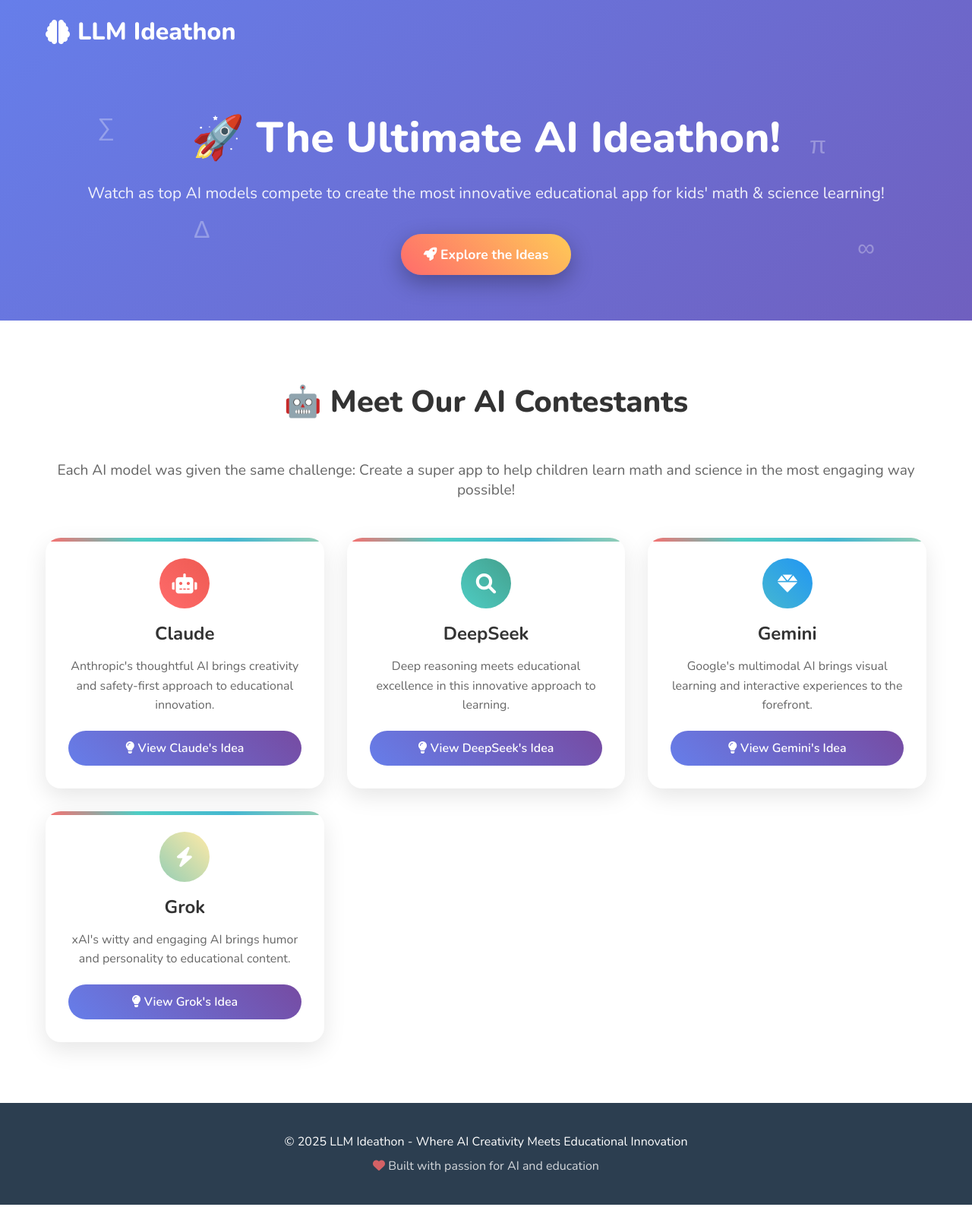
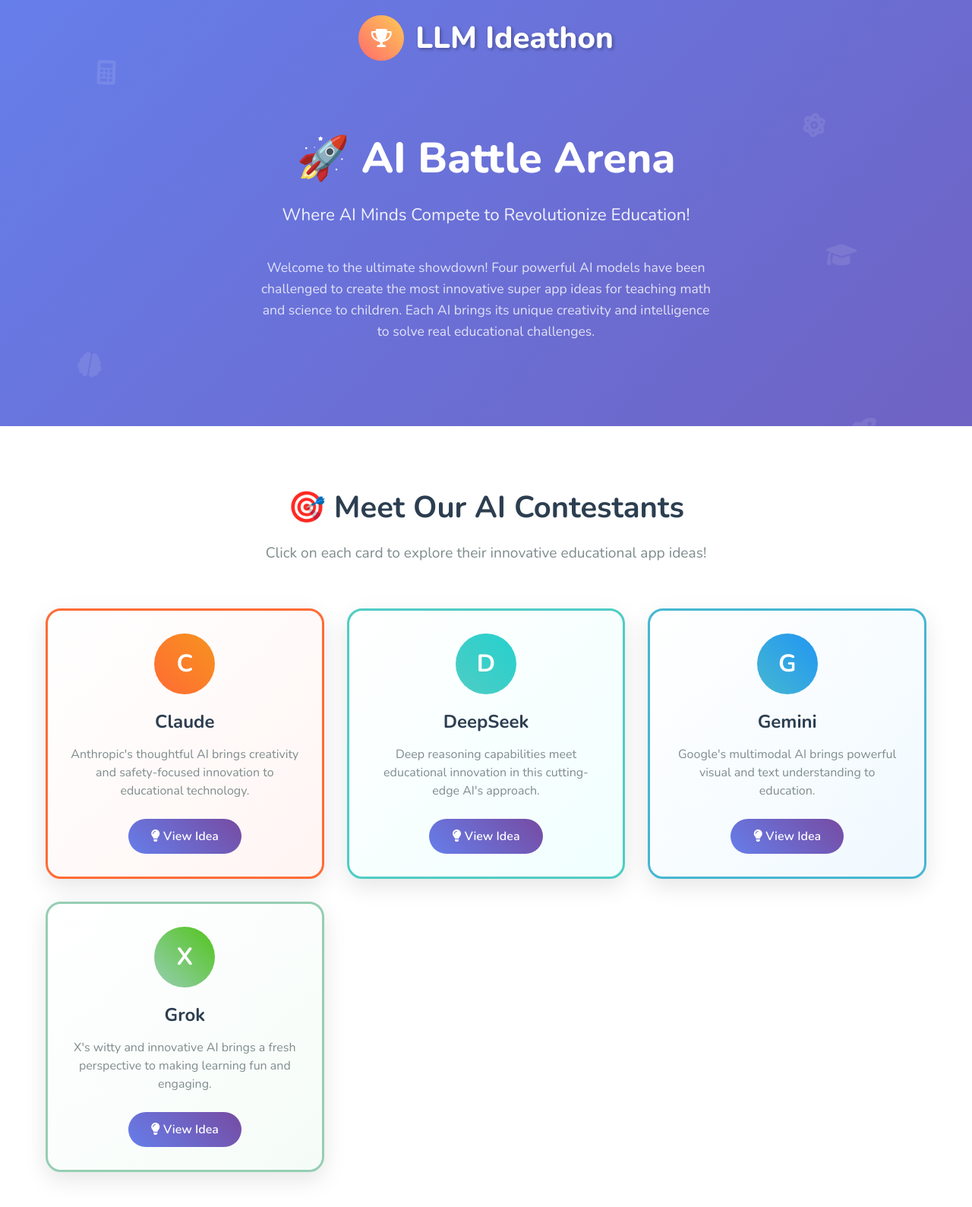
Before and after one commit to ssh-sunil/llm-ideathone, a plain HTML site: page index.html in a window 1280 px wide. Shown: the top 1589 px of the page at 76% size. Drawn offline with nearby package versions, Linux system fonts and the light colour scheme.

Commit message:
Update index.html

```diff
--- a/index.html
+++ b/index.html
@@ -3,7 +3,7 @@
 <head>
     <meta charset="UTF-8">
     <meta name="viewport" content="width=device-width, initial-scale=1.0">
-    <title>LLM Ideathon - AI Models Battle for the Best EdTech Idea!</title>
+    <title>LLM Ideathon - AI Battle for Education</title>
     <link href="https://fonts.googleapis.com/css2?family=Nunito:wght@400;600;700;800&display=swap" rel="stylesheet">
     <link rel="stylesheet" href="https://cdnjs.cloudflare.com/ajax/libs/font-awesome/6.0.0/css/all.min.css">
     <style>
@@ -27,30 +27,44 @@
         }
 
         /* Header */
-        header {
+        .header {
             padding: 20px 0;
+            text-align: center;
             position: relative;
-            z-index: 100;
-        }
-
-        nav {
-            display: flex;
-            justify-content: space-between;
-            align-items: center;
+            z-index: 10;
         }
 
         .logo {
-            font-size: 2rem;
+            display: inline-flex;
+            align-items: center;
+            gap: 15px;
+            margin-bottom: 10px;
+        }
+
+        .logo-icon {
+            width: 60px;
+            height: 60px;
+            background: linear-gradient(45deg, #ff6b6b, #feca57);
+            border-radius: 50%;
+            display: flex;
+            align-items: center;
+            justify-content: center;
+            font-size: 24px;
+            color: white;
+            animation: bounce 2s infinite;
+        }
+
+        .logo-text {
+            font-size: 2.5rem;
             font-weight: 800;
             color: white;
-            text-decoration: none;
-            display: flex;
-            align-items: center;
-            gap: 10px;
+            text-shadow: 2px 2px 4px rgba(0,0,0,0.3);
         }
 
-        .logo i {
-            animation: bounce 2s infinite;
+        @keyframes bounce {
+            0%, 20%, 50%, 80%, 100% { transform: translateY(0); }
+            40% { transform: translateY(-10px); }
+            60% { transform: translateY(-5px); }
         }
 
         /* Hero Section */
@@ -60,7 +74,7 @@
             position: relative;
         }
 
-        .hero h1 {
+        .hero-title {
             font-size: 3.5rem;
             font-weight: 800;
             color: white;
@@ -68,30 +82,49 @@
             animation: slideInDown 1s ease-out;
         }
 
-        .hero p {
-            font-size: 1.3rem;
-            color: rgba(255, 255, 255, 0.9);
+        .hero-subtitle {
+            font-size: 1.4rem;
+            color: rgba(255,255,255,0.9);
             margin-bottom: 40px;
             animation: slideInUp 1s ease-out 0.3s both;
         }
 
-        .cta-button {
-            display: inline-block;
-            background: linear-gradient(45deg, #ff6b6b, #feca57);
-            color: white;
-            padding: 15px 30px;
-            border-radius: 50px;
-            text-decoration: none;
-            font-weight: 700;
+        .hero-description {
             font-size: 1.1rem;
-            box-shadow: 0 10px 30px rgba(0, 0, 0, 0.3);
-            transition: all 0.3s ease;
-            animation: slideInUp 1s ease-out 0.6s both;
+            color: rgba(255,255,255,0.8);
+            max-width: 600px;
+            margin: 0 auto 50px;
+            line-height: 1.6;
+            animation: fadeIn 1s ease-out 0.6s both;
         }
 
-        .cta-button:hover {
-            transform: translateY(-3px);
-            box-shadow: 0 15px 40px rgba(0, 0, 0, 0.4);
+        /* Floating Elements */
+        .floating-elements {
+            position: absolute;
+            top: 0;
+            left: 0;
+            width: 100%;
+            height: 100%;
+            pointer-events: none;
+            overflow: hidden;
+        }
+
+        .floating-icon {
+            position: absolute;
+            font-size: 2rem;
+            color: rgba(255,255,255,0.1);
+            animation: float 6s ease-in-out infinite;
+        }
+
+        .floating-icon:nth-child(1) { top: 10%; left: 10%; animation-delay: 0s; }
+        .floating-icon:nth-child(2) { top: 20%; right: 15%; animation-delay: 1s; }
+        .floating-icon:nth-child(3) { top: 60%; left: 8%; animation-delay: 2s; }
+        .floating-icon:nth-child(4) { top: 70%; right: 10%; animation-delay: 3s; }
+        .floating-icon:nth-child(5) { top: 40%; left: 85%; animation-delay: 4s; }
+
+        @keyframes float {
+            0%, 100% { transform: translateY(0px) rotate(0deg); }
+            50% { transform: translateY(-20px) rotate(10deg); }
         }
 
         /* Models Grid */
@@ -101,130 +134,168 @@
             position: relative;
         }
 
-        .models-section h2 {
+        .models-title {
             text-align: center;
             font-size: 2.5rem;
-            font-weight: 800;
-            color: #333;
-            margin-bottom: 50px;
-            animation: fadeInUp 1s ease-out;
+            font-weight: 700;
+            color: #2c3e50;
+            margin-bottom: 20px;
+        }
+
+        .models-subtitle {
+            text-align: center;
+            font-size: 1.2rem;
+            color: #7f8c8d;
+            margin-bottom: 60px;
         }
 
         .models-grid {
             display: grid;
-            grid-template-columns: repeat(auto-fit, minmax(300px, 1fr));
+            grid-template-columns: repeat(auto-fit, minmax(280px, 1fr));
             gap: 30px;
-            margin-top: 50px;
+            margin-bottom: 60px;
         }
 
         .model-card {
             background: white;
             border-radius: 20px;
             padding: 30px;
-            box-shadow: 0 10px 30px rgba(0, 0, 0, 0.1);
+            box-shadow: 0 10px 30px rgba(0,0,0,0.1);
+            text-align: center;
             transition: all 0.3s ease;
-            position: relative;
-            overflow: hidden;
-            animation: fadeInUp 1s ease-out;
+            border: 3px solid transparent;
+            cursor: pointer;
+            animation: slideInUp 0.6s ease-out;
         }
 
         .model-card:hover {
             transform: translateY(-10px);
-            box-shadow: 0 20px 50px rgba(0, 0, 0, 0.2);
+            box-shadow: 0 20px 40px rgba(0,0,0,0.15);
         }
 
-        .model-card::before {
-            content: '';
-            position: absolute;
-            top: 0;
-            left: 0;
-            right: 0;
-            height: 5px;
-            background: linear-gradient(45deg, #ff6b6b, #4ecdc4, #45b7d1, #96ceb4);
+        .model-card.claude {
+            border-color: #ff6b35;
+            background: linear-gradient(135deg, #fff 0%, #fff5f3 100%);
+        }
+
+        .model-card.deepseek {
+            border-color: #4ecdc4;
+            background: linear-gradient(135deg, #fff 0%, #f0fffe 100%);
+        }
+
+        .model-card.gemini {
+            border-color: #45b7d1;
+            background: linear-gradient(135deg, #fff 0%, #f0f9ff 100%);
+        }
+
+        .model-card.grok {
+            border-color: #96ceb4;
+            background: linear-gradient(135deg, #fff 0%, #f5fcf8 100%);
         }
 
         .model-icon {
-            width: 60px;
-            height: 60px;
+            width: 80px;
+            height: 80px;
             border-radius: 50%;
             margin: 0 auto 20px;
             display: flex;
             align-items: center;
             justify-content: center;
-            font-size: 1.5rem;
+            font-size: 2rem;
             color: white;
-            animation: pulse 2s infinite;
+            font-weight: bold;
         }
 
-        .claude { background: linear-gradient(45deg, #ff6b6b, #ee5a52); }
-        .deepseek { background: linear-gradient(45deg, #4ecdc4, #44a08d); }
-        .gemini { background: linear-gradient(45deg, #45b7d1, #2196f3); }
-        .grok { background: linear-gradient(45deg, #96ceb4, #ffeaa7); }
+        .claude .model-icon { background: linear-gradient(45deg, #ff6b35, #f7931e); }
+        .deepseek .model-icon { background: linear-gradient(45deg, #4ecdc4, #26d0ce); }
+        .gemini .model-icon { background: linear-gradient(45deg, #45b7d1, #2196f3); }
+        .grok .model-icon { background: linear-gradient(45deg, #96ceb4, #52c41a); }
 
-        .model-card h3 {
+        .model-name {
             font-size: 1.5rem;
             font-weight: 700;
-            color: #333;
             margin-bottom: 15px;
-            text-align: center;
+            color: #2c3e50;
         }
 
-        .model-card p {
-            color: #666;
-            line-height: 1.6;
-            margin-bottom: 20px;
-            text-align: center;
+        .model-description {
+            color: #7f8c8d;
+            margin-bottom: 25px;
+            line-height: 1.5;
         }
 
         .view-idea-btn {
-            display: block;
-            width: 100%;
             background: linear-gradient(45deg, #667eea, #764ba2);
             color: white;
-            padding: 12px 20px;
             border: none;
+            padding: 12px 30px;
             border-radius: 25px;
             font-weight: 600;
+            font-size: 1rem;
+            cursor: pointer;
+            transition: all 0.3s ease;
             text-decoration: none;
-            text-align: center;
-            transition: all 0.3s ease;
+            display: inline-block;
         }
 
         .view-idea-btn:hover {
             transform: scale(1.05);
-            box-shadow: 0 5px 15px rgba(0, 0, 0, 0.2);
+            box-shadow: 0 5px 15px rgba(102, 126, 234, 0.4);
         }
 
-        /* Floating Elements */
-        .floating-element {
-            position: absolute;
-            animation: float 6s ease-in-out infinite;
+        /* Stats Section */
+        .stats-section {
+            background: linear-gradient(135deg, #667eea 0%, #764ba2 100%);
+            padding: 60px 0;
+            text-align: center;
         }
 
-        .floating-element:nth-child(odd) {
-            animation-delay: -3s;
+        .stats-grid {
+            display: grid;
+            grid-template-columns: repeat(auto-fit, minmax(200px, 1fr));
+            gap: 40px;
         }
 
-        .math-symbol {
-            font-size: 2rem;
-            color: rgba(255, 255, 255, 0.3);
+        .stat-item {
+            color: white;
+        }
+
+        .stat-number {
+            font-size: 3rem;
+            font-weight: 800;
+            margin-bottom: 10px;
+            animation: countUp 2s ease-out;
+        }
+
+        .stat-label {
+            font-size: 1.1rem;
+            opacity: 0.9;
         }
 
         /* Footer */
-        footer {
+        .footer {
             background: #2c3e50;
             color: white;
             text-align: center;
             padding: 40px 0;
         }
 
-        /* Animations */
-        @keyframes bounce {
-            0%, 20%, 50%, 80%, 100% { transform: translateY(0); }
-            40% { transform: translateY(-10px); }
-            60% { transform: translateY(-5px); }
+        .footer-content {
+            margin-bottom: 20px;
         }
 
+        .footer-title {
+            font-size: 1.3rem;
+            font-weight: 700;
+            margin-bottom: 15px;
+        }
+
+        .footer-text {
+            opacity: 0.8;
+            line-height: 1.6;
+        }
+
+        /* Animations */
         @keyframes slideInDown {
             from { opacity: 0; transform: translateY(-50px); }
             to { opacity: 1; transform: translateY(0); }
@@ -235,166 +306,202 @@
             to { opacity: 1; transform: translateY(0); }
         }
 
-        @keyframes fadeInUp {
-            from { opacity: 0; transform: translateY(30px); }
-            to { opacity: 1; transform: translateY(0); }
+        @keyframes fadeIn {
+            from { opacity: 0; }
+            to { opacity: 1; }
         }
 
-        @keyframes pulse {
-            0% { transform: scale(1); }
-            50% { transform: scale(1.1); }
-            100% { transform: scale(1); }
-        }
-
-        @keyframes float {
-            0%, 100% { transform: translateY(0px); }
-            50% { transform: translateY(-20px); }
+        @keyframes countUp {
+            from { opacity: 0; transform: scale(0.5); }
+            to { opacity: 1; transform: scale(1); }
         }
 
         /* Responsive */
         @media (max-width: 768px) {
-            .hero h1 { font-size: 2.5rem; }
-            .hero p { font-size: 1.1rem; }
+            .hero-title { font-size: 2.5rem; }
+            .hero-subtitle { font-size: 1.2rem; }
             .models-grid { grid-template-columns: 1fr; }
+            .logo-text { font-size: 2rem; }
+        }
+
+        /* Fun hover effects */
+        .model-card:hover .model-icon {
+            animation: wiggle 0.5s ease-in-out;
+        }
+
+        @keyframes wiggle {
+            0%, 100% { transform: rotate(0deg); }
+            25% { transform: rotate(-5deg); }
+            75% { transform: rotate(5deg); }
         }
     </style>
 </head>
 <body>
-    <header>
-        <nav class="container">
-            <a href="#" class="logo">
-                <i class="fas fa-brain"></i>
-                LLM Ideathon
-            </a>
-        </nav>
+    <div class="floating-elements">
+        <div class="floating-icon"><i class="fas fa-calculator"></i></div>
+        <div class="floating-icon"><i class="fas fa-atom"></i></div>
+        <div class="floating-icon"><i class="fas fa-brain"></i></div>
+        <div class="floating-icon"><i class="fas fa-rocket"></i></div>
+        <div class="floating-icon"><i class="fas fa-graduation-cap"></i></div>
+    </div>
+
+    <header class="header">
+        <div class="container">
+            <div class="logo">
+                <div class="logo-icon">
+                    <i class="fas fa-trophy"></i>
+                </div>
+                <div class="logo-text">LLM Ideathon</div>
+            </div>
+        </div>
     </header>
 
-    <main>
     <section class="hero">
         <div class="container">
-                <h1>🚀 The Ultimate AI Ideathon!</h1>
-                <p>Watch as top AI models compete to create the most innovative educational app for kids' math & science learning!</p>
-                <a href="#models" class="cta-button">
-                    <i class="fas fa-rocket"></i> Explore the Ideas
+            <h1 class="hero-title">🚀 AI Battle Arena</h1>
+            <p class="hero-subtitle">Where AI Minds Compete to Revolutionize Education!</p>
+            <p class="hero-description">
+                Welcome to the ultimate showdown! Four powerful AI models have been challenged to create
+                the most innovative super app ideas for teaching math and science to children.
+                Each AI brings its unique creativity and intelligence to solve real educational challenges.
+            </p>
+        </div>
+    </section>
+
+    <section class="models-section">
+        <div class="container">
+            <h2 class="models-title">🎯 Meet Our AI Contestants</h2>
+            <p class="models-subtitle">Click on each card to explore their innovative educational app ideas!</p>
+
+            <div class="models-grid">
+                <div class="model-card claude" onclick="window.open('claude.html', '_blank')">
+                    <div class="model-icon">C</div>
+                    <h3 class="model-name">Claude</h3>
+                    <p class="model-description">
+                        Anthropic's thoughtful AI brings creativity and safety-focused innovation to educational technology.
+                    </p>
+                    <a href="claude.html" class="view-idea-btn">
+                        <i class="fas fa-lightbulb"></i> View Idea
                     </a>
                 </div>
 
-            <!-- Floating Math Symbols -->
-            <div class="floating-element" style="top: 20%; left: 10%;">
-                <span class="math-symbol">∑</span>
-            </div>
-            <div class="floating-element" style="top: 30%; right: 15%;">
-                <span class="math-symbol">π</span>
-            </div>
-            <div class="floating-element" style="top: 60%; left: 20%;">
-                <span class="math-symbol">∆</span>
-            </div>
-            <div class="floating-element" style="top: 70%; right: 10%;">
-                <span class="math-symbol">∞</span>
-            </div>
-        </section>
-
-        <section id="models" class="models-section">
-            <div class="container">
-                <h2>🤖 Meet Our AI Contestants</h2>
-                <p style="text-align: center; font-size: 1.2rem; color: #666; margin-bottom: 30px;">
-                    Each AI model was given the same challenge: Create a super app to help children learn math and science in the most engaging way possible!
+                <div class="model-card deepseek" onclick="window.open('deepseek.html', '_blank')">
+                    <div class="model-icon">D</div>
+                    <h3 class="model-name">DeepSeek</h3>
+                    <p class="model-description">
+                        Deep reasoning capabilities meet educational innovation in this cutting-edge AI's approach.
                     </p>
-
-                <div class="models-grid">
-                    <div class="model-card">
-                        <div class="model-icon claude">
-                            <i class="fas fa-robot"></i>
-                        </div>
-                        <h3>Claude</h3>
-                        <p>Anthropic's thoughtful AI brings creativity and safety-first approach to educational innovation.</p>
-                        <a href="claude.html" class="view-idea-btn">
-                            <i class="fas fa-lightbulb"></i> View Claude's Idea
+                    <a href="deepseek.html" class="view-idea-btn">
+                        <i class="fas fa-lightbulb"></i> View Idea
                     </a>
                 </div>
 
-                    <div class="model-card">
-                        <div class="model-icon deepseek">
-                            <i class="fas fa-search"></i>
-                        </div>
-                        <h3>DeepSeek</h3>
-                        <p>Deep reasoning meets educational excellence in this innovative approach to learning.</p>
-                        <a href="deepseek.html" class="view-idea-btn">
-                            <i class="fas fa-lightbulb"></i> View DeepSeek's Idea
+                <div class="model-card gemini" onclick="window.open('gemini.html', '_blank')">
+                    <div class="model-icon">G</div>
+                    <h3 class="model-name">Gemini</h3>
+                    <p class="model-description">
+                        Google's multimodal AI brings powerful visual and text understanding to education.
+                    </p>
+                    <a href="gemini.html" class="view-idea-btn">
+                        <i class="fas fa-lightbulb"></i> View Idea
                     </a>
                 </div>
 
-                    <div class="model-card">
-                        <div class="model-icon gemini">
-                            <i class="fas fa-gem"></i>
-                        </div>
-                        <h3>Gemini</h3>
-                        <p>Google's multimodal AI brings visual learning and interactive experiences to the forefront.</p>
-                        <a href="gemini.html" class="view-idea-btn">
-                            <i class="fas fa-lightbulb"></i> View Gemini's Idea
-                        </a>
-                    </div>
-
-                    <div class="model-card">
-                        <div class="model-icon grok">
-                            <i class="fas fa-bolt"></i>
-                        </div>
-                        <h3>Grok</h3>
-                        <p>xAI's witty and engaging AI brings humor and personality to educational content.</p>
+                <div class="model-card grok" onclick="window.open('grok.html', '_blank')">
+                    <div class="model-icon">X</div>
+                    <h3 class="model-name">Grok</h3>
+                    <p class="model-description">
+                        X's witty and innovative AI brings a fresh perspective to making learning fun and engaging.
+                    </p>
                     <a href="grok.html" class="view-idea-btn">
-                            <i class="fas fa-lightbulb"></i> View Grok's Idea
+                        <i class="fas fa-lightbulb"></i> View Idea
                     </a>
                 </div>
             </div>
         </div>
     </section>
-    </main>
 
-    <footer>
+    <section class="stats-section">
         <div class="container">
-            <p>&copy; 2025 LLM Ideathon - Where AI Creativity Meets Educational Innovation</p>
-            <p style="margin-top: 10px; opacity: 0.8;">
-                <i class="fas fa-heart" style="color: #ff6b6b;"></i>
-                Built with passion for AI and education
+            <div class="stats-grid">
+                <div class="stat-item">
+                    <div class="stat-number">4</div>
+                    <div class="stat-label">AI Models Competing</div>
+                </div>
+                <div class="stat-item">
+                    <div class="stat-number">∞</div>
+                    <div class="stat-label">Creative Possibilities</div>
+                </div>
+                <div class="stat-item">
+                    <div class="stat-number">100%</div>
+                    <div class="stat-label">Focus on Education</div>
+                </div>
+                <div class="stat-item">
+                    <div class="stat-number">1</div>
+                    <div class="stat-label">Amazing Ideathon</div>
+                </div>
+            </div>
+        </div>
+    </section>
+
+    <footer class="footer">
+        <div class="container">
+            <div class="footer-content">
+                <h3 class="footer-title">🎓 Empowering Future Minds</h3>
+                <p class="footer-text">
+                    This ideathon showcases how AI can contribute to educational innovation.
+                    Each model was given the same challenge: create a super app to help children
+                    learn math and science in fun, engaging ways.
                 </p>
+            </div>
+            <div class="footer-text">
+                Made with ❤️ for education • LLM Ideathon 2025
+            </div>
         </div>
     </footer>
 
     <script>
         // Add some interactive animations
         document.addEventListener('DOMContentLoaded', function() {
-            // Animate model cards on scroll
+            // Animate stats on scroll
             const observerOptions = {
-                threshold: 0.1,
-                rootMargin: '0px 0px -50px 0px'
+                threshold: 0.5,
+                rootMargin: '0px 0px -100px 0px'
             };
 
             const observer = new IntersectionObserver(function(entries) {
                 entries.forEach(entry => {
                     if (entry.isIntersecting) {
-                        entry.target.style.animationDelay =
-                            (Array.from(entry.target.parentNode.children).indexOf(entry.target) * 0.2) + 's';
-                        entry.target.classList.add('animate-in');
+                        entry.target.style.animationPlayState = 'running';
                     }
                 });
             }, observerOptions);
 
-            document.querySelectorAll('.model-card').forEach(card => {
-                observer.observe(card);
+            document.querySelectorAll('.stat-number').forEach(stat => {
+                observer.observe(stat);
             });
 
-            // Smooth scrolling for anchor links
-            document.querySelectorAll('a[href^="#"]').forEach(anchor => {
-                anchor.addEventListener('click', function (e) {
-                    e.preventDefault();
-                    const target = document.querySelector(this.getAttribute('href'));
-                    if (target) {
-                        target.scrollIntoView({
-                            behavior: 'smooth',
-                            block: 'start'
-                        });
+            // Add click effects to model cards
+            document.querySelectorAll('.model-card').forEach(card => {
+                card.addEventListener('click', function(e) {
+                    if (e.target.tagName !== 'A') {
+                        const link = this.querySelector('.view-idea-btn');
+                        if (link) {
+                            window.open(link.href, '_blank');
+                        }
                     }
                 });
+            });
+
+            // Add sparkle effect on logo hover
+            const logoIcon = document.querySelector('.logo-icon');
+            logoIcon.addEventListener('mouseenter', function() {
+                this.style.transform = 'scale(1.1) rotate(360deg)';
+                this.style.transition = 'all 0.5s ease';
+            });
+
+            logoIcon.addEventListener('mouseleave', function() {
+                this.style.transform = 'scale(1) rotate(0deg)';
             });
         });
     </script>
```
Lines whose indentation alone changed are shown as unchanged.
